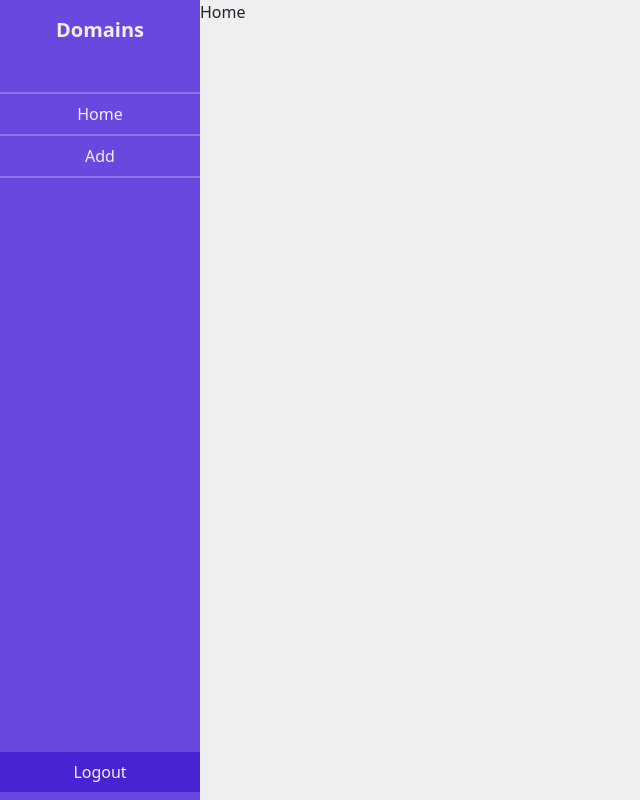
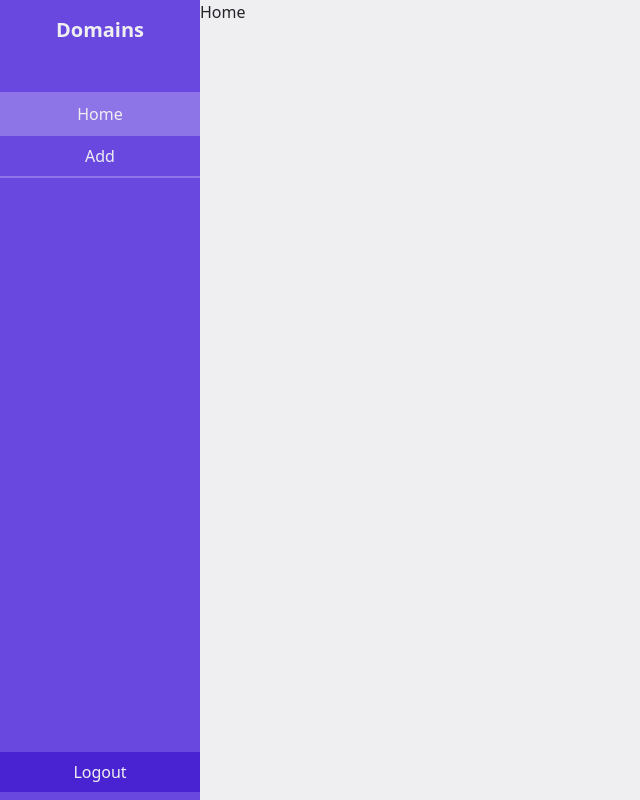
Before and after one commit to felixx78/Test-Task, a React (Vite) app in the folder client/: page / in a window 1280 px wide. Shown: the whole page, without its empty margins (0-640 px from the left). Built offline with nearby package versions, Linux system fonts and the light colour scheme.

Commit message:
add active link Sidebar

```diff
--- a/client/src/components/Sidebar.tsx
+++ b/client/src/components/Sidebar.tsx
@@ -1,6 +1,8 @@
-import { Link } from "react-router-dom";
+import { Link, useLocation } from "react-router-dom";
 
 function Sidebar() {
+  const location = useLocation();
+
   const items = [
     {
       name: "Home",
@@ -24,7 +26,7 @@ function Sidebar() {
 
           return (
             <Link
-              className="hover:bg-primary-light w-full py-2 text-center transition-colors sm:block"
+              className={`${location.pathname === i.href ? "bg-primary-light" : ""} hover:bg-primary-light w-full py-2 text-center transition-colors sm:block`}
               to={i.href}
               key={i.name}
             >
```
